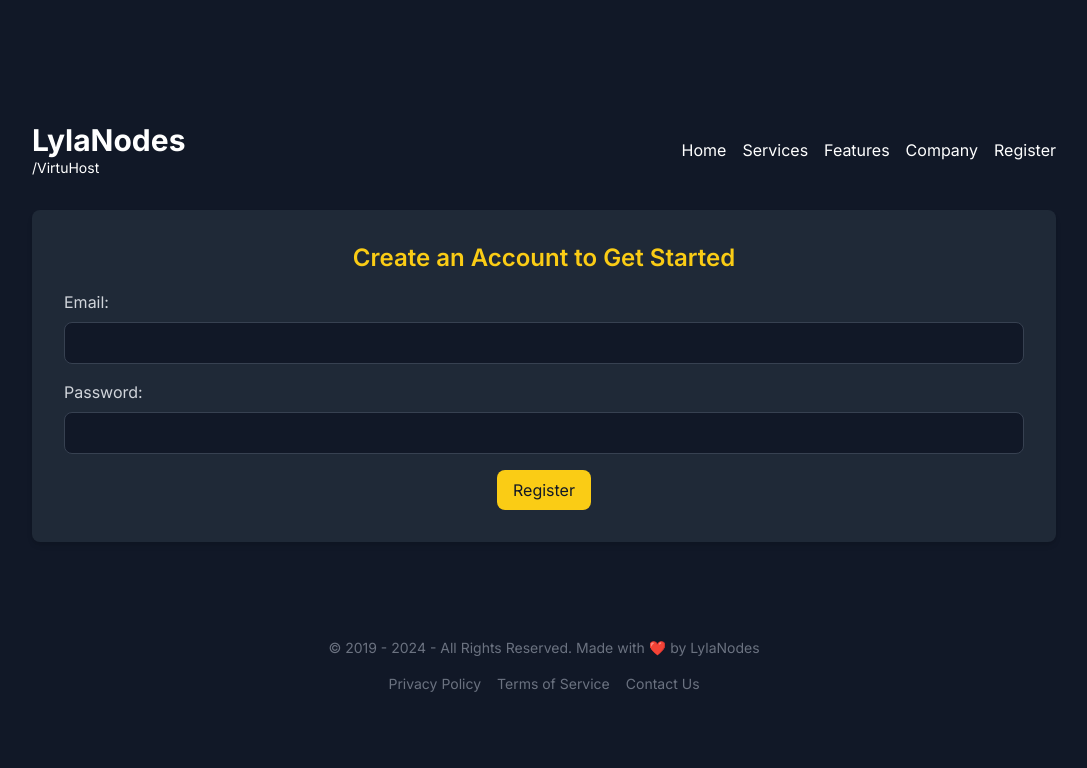
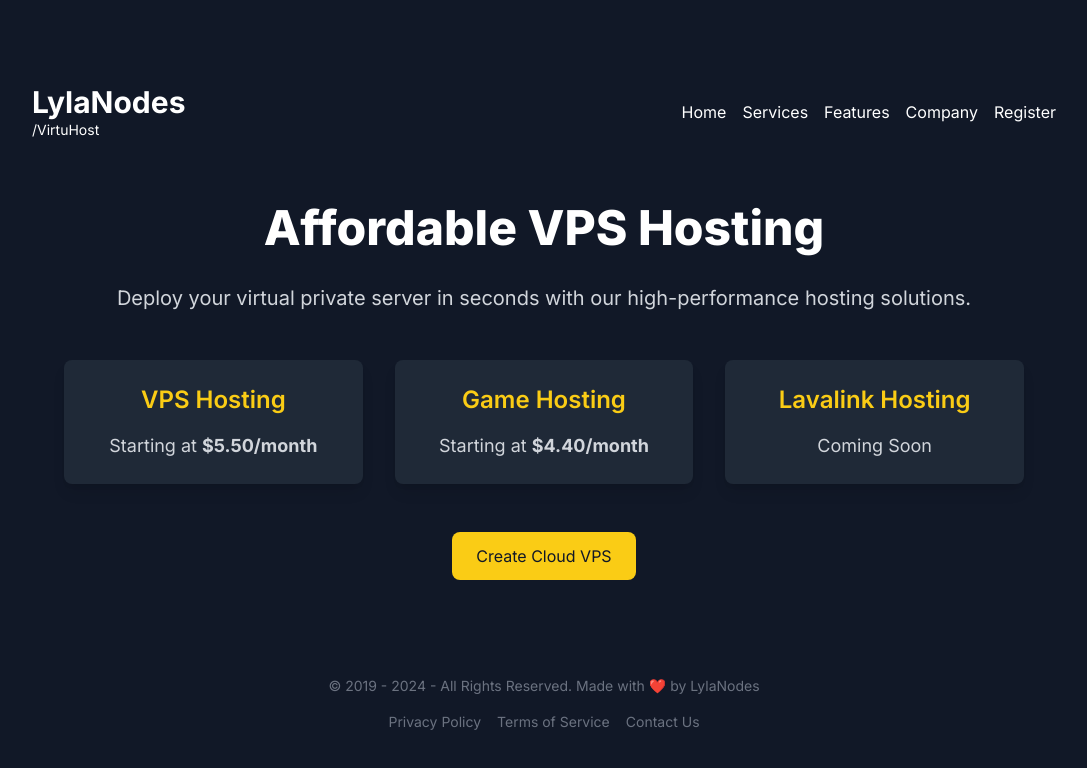
Before and after one commit to vekalmao/vpswebsite, a Next.js app: page / in a window 1280 px wide. Shown: the top 768 px of the page, without its empty margins (96-1183 px from the left). Built offline with nearby package versions, Linux system fonts and the light colour scheme.

Commit message:
Update page.tsx

```diff
--- a/app/page.tsx
+++ b/app/page.tsx
@@ -71,7 +71,7 @@ const Home = () => {
             <li>
               <button
                 className="text-white hover:text-yellow-400"
-                onClick={() => setStep(0)}
+                onClick={() => setIsRegistered(false)}
               >
                 Register
               </button>
@@ -81,7 +81,7 @@ const Home = () => {
       </header>
 
       {/* Registration Form */}
-      {!isRegistered && (
+      {isRegistered && (
         <section className="w-full max-w-5xl bg-gray-800 rounded-lg p-8 shadow-md mb-8 text-center">
           <h2 className="text-2xl font-semibold mb-4 text-yellow-400">Create an Account to Get Started</h2>
           <div className="mb-4">
@@ -112,7 +112,7 @@ const Home = () => {
       )}
 
       {/* VPS Creation Steps */}
-      {isRegistered && (
+      {!isRegistered && (
         <>
           {step === 0 && (
             <section className="w-full max-w-5xl p-8 text-center">
```
